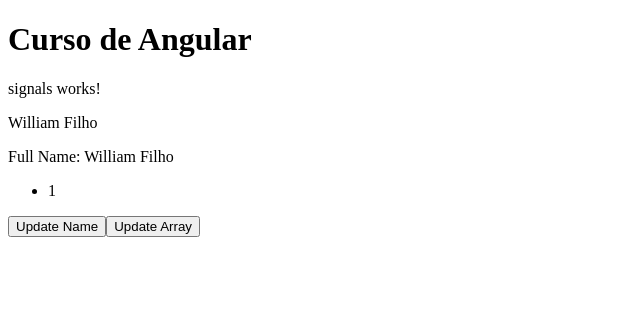
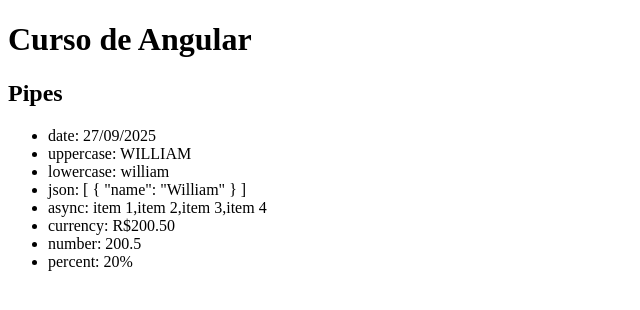
Before and after one commit to WilliamFilh0/Projeto01-Angular, an Angular app: page / in a window 1280 px wide. Shown: the top 310 px of the page, without its empty margins (0-640 px from the left). Built offline with nearby package versions, Linux system fonts and the light colour scheme.

Commit message:
Adicionando conhecimento de pipes

```diff
--- a/src/app/app.config.ts
+++ b/src/app/app.config.ts
@@ -1,12 +1,21 @@
-import { ApplicationConfig, provideBrowserGlobalErrorListeners, provideZoneChangeDetection } from '@angular/core';
+import {
+  ApplicationConfig,
+  provideBrowserGlobalErrorListeners,
+  provideZoneChangeDetection,
+} from '@angular/core';
 import { provideRouter } from '@angular/router';
 
 import { routes } from './app.routes';
+
+import localePt from '@angular/common/locales/pt';
+import { registerLocaleData } from '@angular/common';
+registerLocaleData(localePt);
 
 export const appConfig: ApplicationConfig = {
   providers: [
     provideBrowserGlobalErrorListeners(),
     provideZoneChangeDetection({ eventCoalescing: true }),
-    provideRouter(routes)
-  ]
+    provideRouter(routes),
+    { provide: 'LOCALE_ID', useValue: 'pt-BR' },
+  ],
 };
--- a/src/app/app.ts
+++ b/src/app/app.ts
@@ -2,6 +2,7 @@
 import { Component, signal } from '@angular/core';
 import { RouterOutlet } from '@angular/router';
 import { Signals } from './components/components/signals/signals';
+import { AngularPipes } from './components/pipes/angular-pipes/angular-pipes';
 
 //Componentes
 //import { NewComponent } from './components/new-component/new-component';
@@ -21,6 +22,7 @@
     //TemplateControlFlow,
     //TemplateDeferrableViews,
     Signals,
+    AngularPipes,
   ],
 
   template: `
@@ -30,7 +32,8 @@
     <!--<app-template-control-flow /> -->
     <!--<app-template-deferrable-views /> -->
     <h1>Curso de Angular</h1>
-    <app-signals />
+    <!-- <app-signals /> -->
+    <app-angular-pipes />
   `,
 })
 export class App {
--- /dev/null
+++ b/src/app/components/pipes/angular-pipes/angular-pipes.html
@@ -0,0 +1,14 @@
+<h2>Pipes</h2>
+
+<ul>
+  <li>date: {{ date() | date : 'dd/MM/yyyy' }}</li>
+  <li>uppercase: {{ 'William' | uppercase }}</li>
+  <li>lowercase: {{ 'WILLIAM' | lowercase }}</li>
+  <li>json: {{ json() | json }}</li>
+
+  <!-- Usando o pipe async para lidar com Observables e transformar seus valores automaticamente.-->
+  <li>async: {{ loadingData$ | async }}</li>
+  <li>currency: {{ 200.5 | currency : 'BRL' }}</li>
+  <li>number: {{ 200.5 | number : '1.0-2' }}</li>
+  <li>percent: {{ 0.2 | percent }}</li>
+</ul>
--- /dev/null
+++ b/src/app/components/pipes/angular-pipes/angular-pipes.ts
@@ -0,0 +1,37 @@
+import {
+  AsyncPipe,
+  CurrencyPipe,
+  DatePipe,
+  DecimalPipe,
+  JsonPipe,
+  LowerCasePipe,
+  PercentPipe,
+  UpperCasePipe,
+} from '@angular/common';
+import { Component, signal } from '@angular/core';
+import { delay, Observable, of } from 'rxjs';
+
+//Pipes Angular - Usando Pipes embutidos do Angular em um componente com signals ele serve para formatar datas, textos e JSON de forma reativa.
+@Component({
+  selector: 'app-angular-pipes',
+  imports: [
+    DatePipe,
+    UpperCasePipe,
+    LowerCasePipe,
+    JsonPipe,
+    AsyncPipe,
+    CurrencyPipe,
+    DecimalPipe,
+    PercentPipe,
+  ],
+  templateUrl: './angular-pipes.html',
+  styleUrl: './angular-pipes.scss',
+})
+export class AngularPipes {
+  public date = signal(new Date());
+  public json = signal([{ name: 'William' }]);
+
+  public loadingData$: Observable<string[]> = of(['item 1', 'item 2', 'item 3', 'item 4']).pipe(
+    delay(3000)
+  );
+}
```
Also changed, not shown: src/app/components/pipes/angular-pipes/angular-pipes.scss (added), 1 other file (tests, documents, lock files or other folders).
